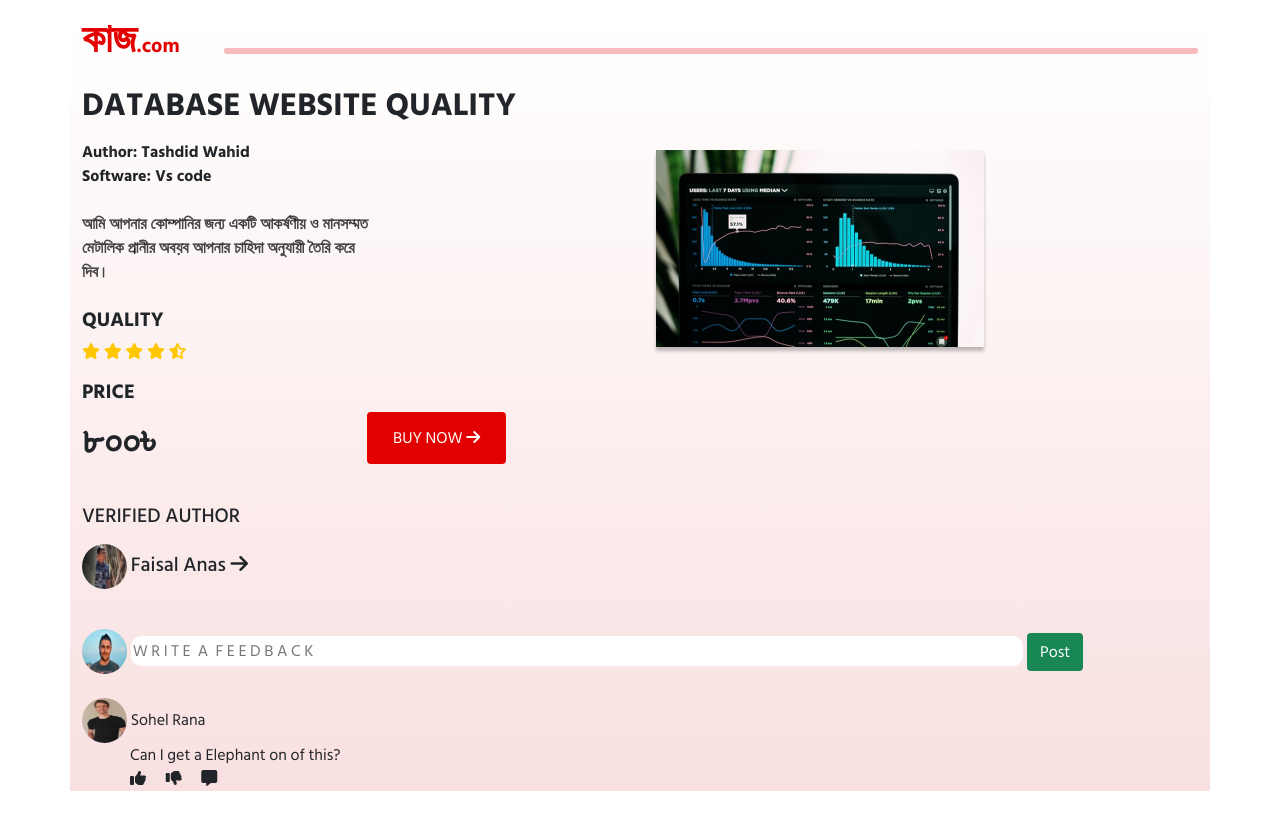
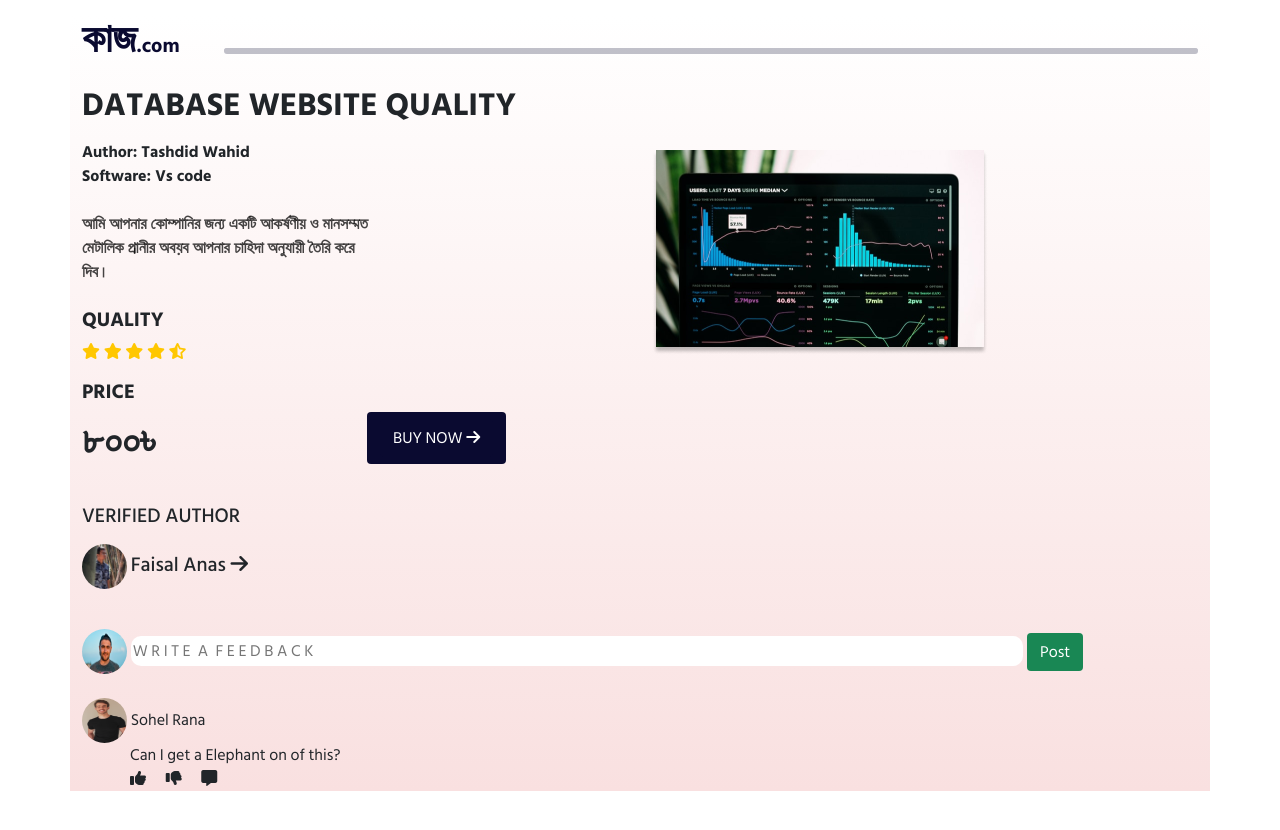
Before and after one commit to kaajj/kaajj.github.io, a website: page data.html in a window 1280 px wide. Drawn offline with nearby package versions, Linux system fonts and the light colour scheme.

Commit message:
Update horse.css

```diff
--- a/css/horse.css
+++ b/css/horse.css
@@ -9,13 +9,13 @@ h1,h4{
     font-weight: 900;
 }
 .com{
-   color: #E20000;
+   color: #0a0a30;
 
 }
 .b-hr {
-    color: #E20000;
+    color: #0a0a30;
     height: 20px;
-    border-bottom: 6px solid #e20000;
+    border-bottom: 6px solid #0a0a30;
     position: relative;
     margin-left: 142px;
     margin-top: -16px;
@@ -37,7 +37,7 @@ background: linear-gradient(180deg, rgba(255,255,255,1) 0%, rgba(249,224,224,1)
 .star{
     color: #FFC700;}
 .btn{
-background-color: #E20000;
+background-color: #0a0a30;
 color: #fff;
 }
 .horse-img{
@@ -90,7 +90,7 @@ height: 186px;
     padding: 20px;
     border: none;
     border-radius: 50%;
-    background-color: #E20000;
+    background-color: #0a0a30;
     color: #ffff;
 }
 .man3{
```
